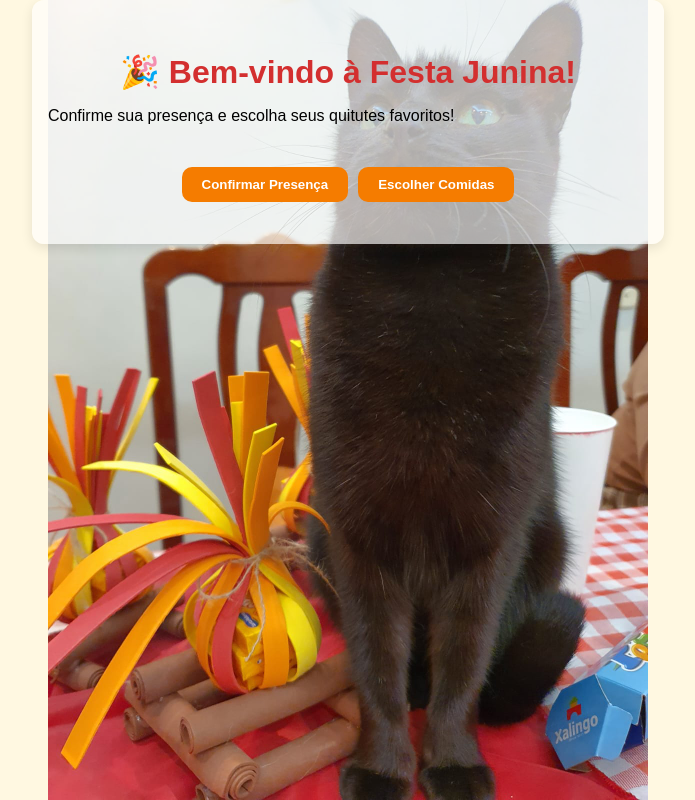
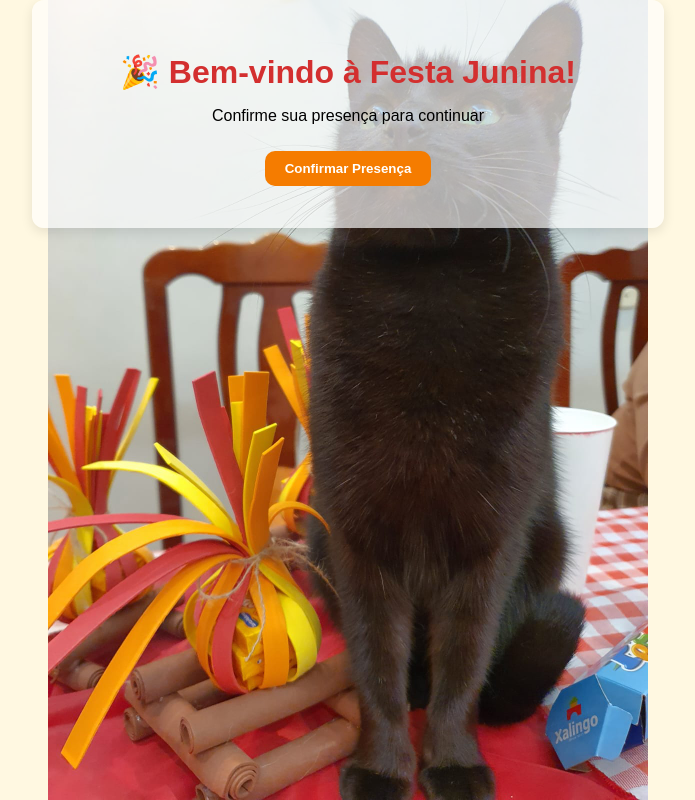
Before and after one commit to FelipeNatsumi/festa_junina, a React (Create React App) app: page / in a window 1280 px wide. Shown: the whole page, without its empty margins (292-987 px from the left). Built offline with nearby package versions, Linux system fonts and the light colour scheme.

Commit message:
fix name field

```diff
--- a/src/pages/Confirmacao.jsx
+++ b/src/pages/Confirmacao.jsx
@@ -1,8 +1,9 @@
 import { useState } from 'react';
+import { useNavigate } from 'react-router-dom';
 
 function Confirmacao() {
   const [nome, setNome] = useState('');
-  const [confirmado, setConfirmado] = useState(false);
+  const navigate = useNavigate();
 
   const handleSubmit = (e) => {
     e.preventDefault();
@@ -10,13 +11,14 @@ function Confirmacao() {
       alert('Por favor, insira seu nome.');
       return;
     }
-    setConfirmado(true);
+
+    // Redireciona para a página de comidas e passa o nome
+    navigate('/comidas', { state: { nome } });
   };
 
   return (
     <div className="container">
       <h2>✅ Confirmação de Presença</h2>
-      {!confirmado ? (
       <form onSubmit={handleSubmit}>
         <label>
           Nome:
@@ -29,9 +31,6 @@ function Confirmacao() {
         </label>
         <button type="submit">Confirmar Presença</button>
       </form>
-      ) : (
-        <h3>Obrigado, {nome}! Sua presença foi confirmada 🎉</h3>
-      )}
     </div>
   );
 }
--- a/src/pages/EscolhaComidas.jsx
+++ b/src/pages/EscolhaComidas.jsx
@@ -1,4 +1,5 @@
-import { useState } from 'react';
+import { useState, useEffect } from 'react';
+import { useLocation, useNavigate } from 'react-router-dom';
 
 function EscolhaComidas() {
   const docesBase = [
@@ -16,12 +17,23 @@ function EscolhaComidas() {
   const doces = [...docesBase, 'Outros (especifique)'];
   const salgados = [...salgadosBase, 'Outros (especifique)'];
 
-  const [nome, setNome] = useState('');
+  const location = useLocation();
+  const navigate = useNavigate();
+  const nomeInicial = location.state?.nome || ''; // nome vindo da página anterior
+
+  const [nome, setNome] = useState(nomeInicial);
   const [selecionadosDoces, setSelecionadosDoces] = useState([]);
   const [selecionadosSalgados, setSelecionadosSalgados] = useState([]);
   const [outroDoce, setOutroDoce] = useState('');
   const [outroSalgado, setOutroSalgado] = useState('');
   const [enviado, setEnviado] = useState(false);
+
+  useEffect(() => {
+    if (!nomeInicial) {
+      // Se não recebeu nome, redireciona para a Home
+      navigate('/');
+    }
+  }, [nomeInicial, navigate]);
 
   const handleSelecao = (item, categoria) => {
     const selecionados = categoria === 'doce' ? selecionadosDoces : selecionadosSalgados;
@@ -37,11 +49,6 @@ function EscolhaComidas() {
   };
 
   const handleSubmit = () => {
-    if (nome.trim() === '') {
-      alert('Por favor, insira seu nome.');
-      return;
-    }
-
     const docesFinal = selecionadosDoces.includes('Outros (especifique)')
       ? [...selecionadosDoces.filter((d) => d !== 'Outros (especifique)'), outroDoce]
       : selecionadosDoces;
@@ -76,7 +83,7 @@ function EscolhaComidas() {
   };
 
   if (enviado) {
-    return <div className="container"><h3>🎉 Obrigado {nome}, suas escolhas foram registradas!</h3></div>;
+    return <div className="container"><h3>🎉 Obrigado {nome}, Juleba agradece 🙏🏻🐈‍⬛ !</h3></div>;
   }
 
   return (
@@ -84,6 +91,8 @@ function EscolhaComidas() {
       <h2>Escolha seus doces e salgados</h2>
       <p>Você poderá selecionar até 5 de cada categoria.</p>
 
+      {/* Só mostra o campo de nome se ele não veio da tela anterior */}
+      {!nomeInicial && (
         <label>
           Nome:
           <input
@@ -93,6 +102,7 @@ function EscolhaComidas() {
             placeholder="Digite seu nome"
           />
         </label>
+      )}
 
       <h3>Doces</h3>
       <div className="opcoes-lista">
--- a/src/pages/Home.jsx
+++ b/src/pages/Home.jsx
@@ -1,20 +1,32 @@
-import { Link } from 'react-router-dom';
+import { useEffect, useState } from 'react';
+import { useNavigate } from 'react-router-dom';
 
 function Home() {
+  const [showContent, setShowContent] = useState(false);
+  const navigate = useNavigate();
+
+  useEffect(() => {
+    const timer = setTimeout(() => {
+      setShowContent(true);
+    }, 2000);
+    return () => clearTimeout(timer);
+  }, []);
+
+  const handleConfirmarClick = () => {
+    navigate('/confirmacao');
+  };
+
   return (
-    <div className="container">
-      <h1>🎉 Bem-vindo à Festa Junina!</h1>
-      <p>Confirme sua presença e escolha seus quitutes favoritos!</p>
-
-      <div style={{ textAlign: 'center', marginTop: '2rem' }}>
-        <Link to="/confirmacao">
-          <button>Confirmar Presença</button>
-        </Link>
-
-        <Link to="/comidas">
-          <button>Escolher Comidas</button>
-        </Link>
-      </div>
+    <div className="container" style={{ textAlign: 'center' }}>
+      {showContent ? (
+        <>
+          <h1>🎉 Bem-vindo à Festa Junina!</h1>
+          <p>Confirme sua presença para continuar</p>
+          <button onClick={handleConfirmarClick}>Confirmar Presença</button>
+        </>
+      ) : (
+        <p>Carregando...</p>
+      )}
     </div>
   );
 }
```
Lines whose indentation alone changed are shown as unchanged.
